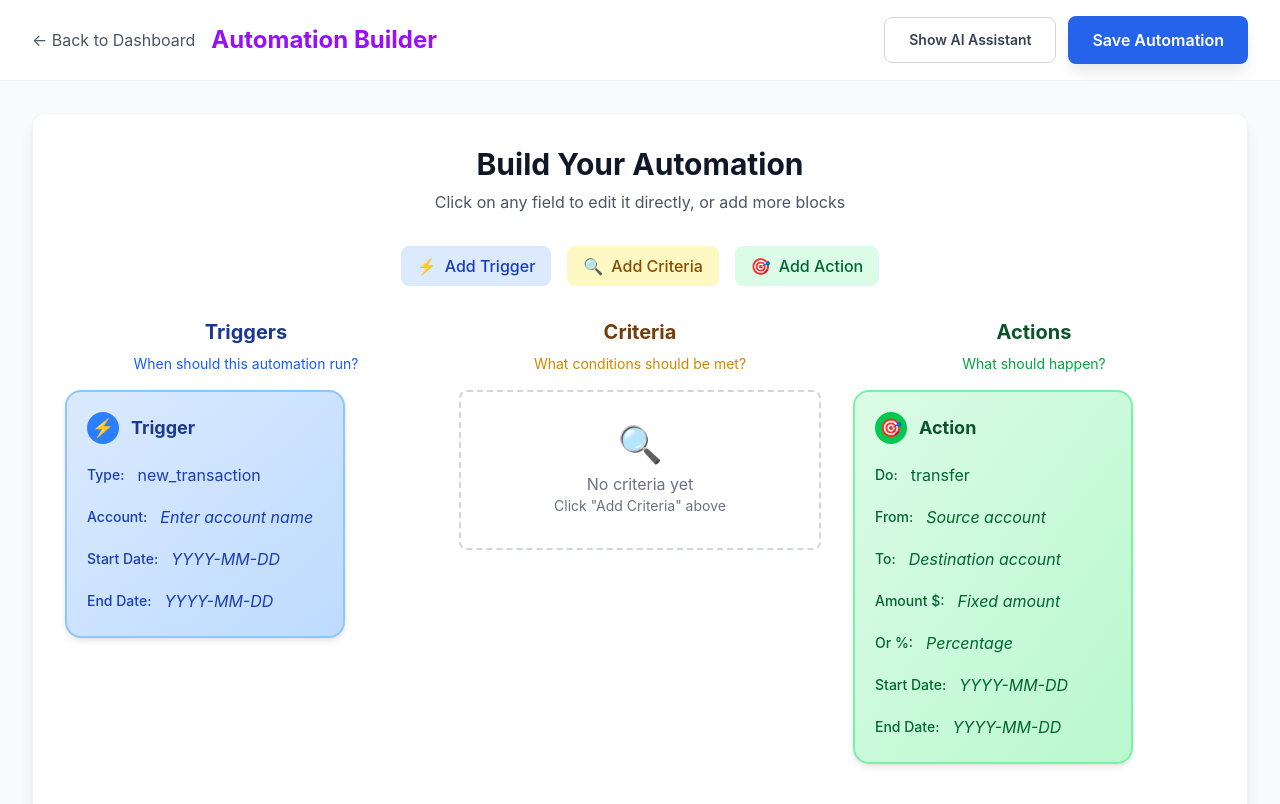
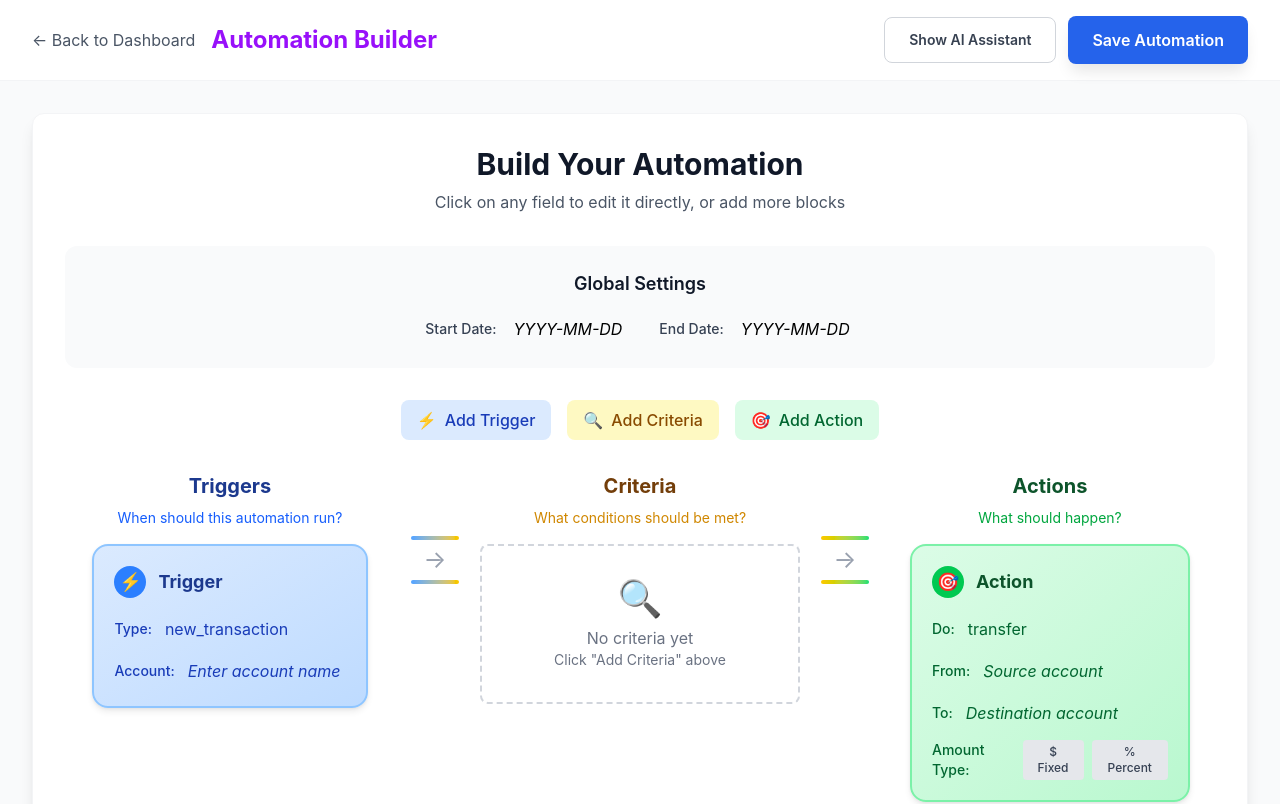
Before and after one commit to Shrey-Varma/fractal-finance, a Next.js app: page /create-automation in a window 1280 px wide. Shown: the top 804 px of the page. Built offline with nearby package versions, Linux system fonts and the light colour scheme.

Commit message:
minor fixes

```diff
--- a/src/app/create-automation/page.tsx
+++ b/src/app/create-automation/page.tsx
@@ -59,6 +59,8 @@ interface AutomationRule {
   triggers: TriggerBlock[];
   criteria: CriteriaBlock[];
   actions: ActionBlock[];
+  tracking_start_date?: string;
+  tracking_end_date?: string;
 }
 
 interface Message {
@@ -90,7 +92,9 @@ export default function CreateAutomationPage() {
       setCurrentRule({
         triggers: [{ id: '1', type: 'new_transaction', account: '' }],
         criteria: [],
-        actions: [{ id: '1', type: 'transfer' }]
+        actions: [{ id: '1', type: 'transfer' }],
+        tracking_start_date: '',
+        tracking_end_date: ''
       });
     }
   }, []);
@@ -125,19 +129,63 @@ export default function CreateAutomationPage() {
           threshold: node.config?.threshold
         });
       } else if (node.type === 'condition') {
-        criteria.push({
+        // Check if this condition has multiple condition types and split them
+        const baseCondition = {
           id: node.id,
           name: node.name,
+          account: node.config?.account,
+          tracking_start_date: node.config?.tracking_start_date,
+          tracking_end_date: node.config?.tracking_end_date,
+          timeWindow: node.config?.timeWindow
+        };
+
+        const hasAmount = node.config?.amount !== undefined && node.config?.operator;
+        const hasMerchant = node.config?.merchant;
+        const hasCategory = node.config?.category;
+        const conditionType = node.config?.conditionType;
+
+        // If we have a merchant/category filter AND amount/operator, split into two criteria
+        if ((hasMerchant || hasCategory) && hasAmount && conditionType !== 'amount_range') {
+          // Add merchant/category filter
+          if (hasMerchant) {
+            criteria.push({
+              ...baseCondition,
+              id: `${node.id}-merchant`,
+              name: `${node.name || 'Condition'} - Merchant Filter`,
+              conditionType: 'merchant_filter',
+              merchant: node.config?.merchant
+            });
+          }
+          if (hasCategory) {
+            criteria.push({
+              ...baseCondition,
+              id: `${node.id}-category`,
+              name: `${node.name || 'Condition'} - Category Filter`,
+              conditionType: 'category_filter',
+              category: node.config?.category
+            });
+          }
+
+          // Add spending threshold
+          criteria.push({
+            ...baseCondition,
+            id: `${node.id}-threshold`,
+            name: `${node.name || 'Condition'} - Spending Threshold`,
+            conditionType: 'spending_threshold',
+            amount: node.config?.amount,
+            operator: node.config?.operator
+          });
+        } else {
+          // Single condition type
+          criteria.push({
+            ...baseCondition,
             conditionType: node.config?.conditionType,
-          account: node.config?.account,
             merchant: node.config?.merchant,
             category: node.config?.category,
             amount: node.config?.amount,
-          operator: node.config?.operator,
-          tracking_start_date: node.config?.tracking_start_date,
-          tracking_end_date: node.config?.tracking_end_date,
-          timeWindow: node.config?.timeWindow
+            operator: node.config?.operator
           });
+        }
       } else if (node.type === 'action') {
         actions.push({
           id: node.id,
@@ -155,10 +203,25 @@ export default function CreateAutomationPage() {
       }
     });
 
+    // Extract global dates from the first item that has tracking dates
+    let globalStartDate = '';
+    let globalEndDate = '';
+
+    [...triggers, ...criteria, ...actions].forEach(item => {
+      if (item.tracking_start_date && !globalStartDate) {
+        globalStartDate = item.tracking_start_date;
+      }
+      if (item.tracking_end_date && !globalEndDate) {
+        globalEndDate = item.tracking_end_date;
+      }
+    });
+
     return {
       triggers: triggers.length > 0 ? triggers : [{ id: '1', type: 'new_transaction', account: '' }],
       criteria,
-      actions: actions.length > 0 ? actions : [{ id: '1', type: 'transfer' }]
+      actions: actions.length > 0 ? actions : [{ id: '1', type: 'transfer' }],
+      tracking_start_date: globalStartDate,
+      tracking_end_date: globalEndDate
     };
   };
 
@@ -330,32 +393,35 @@ export default function CreateAutomationPage() {
 
   const updateTrigger = (id: string, field: string, value: any) => {
     if (!currentRule || !currentRule.triggers) return;
-    setCurrentRule({
+    const updatedRule = {
       ...currentRule,
       triggers: currentRule.triggers.map(trigger =>
         trigger.id === id ? { ...trigger, [field]: value } : trigger
       )
-    });
+    };
+    setCurrentRule(syncGlobalDates(updatedRule));
   };
 
   const updateCriteria = (id: string, field: string, value: any) => {
     if (!currentRule || !currentRule.criteria) return;
-    setCurrentRule({
+    const updatedRule = {
       ...currentRule,
       criteria: currentRule.criteria.map(criteria =>
         criteria.id === id ? { ...criteria, [field]: value } : criteria
       )
-    });
+    };
+    setCurrentRule(syncGlobalDates(updatedRule));
   };
 
   const updateAction = (id: string, field: string, value: any) => {
     if (!currentRule || !currentRule.actions) return;
-    setCurrentRule({
+    const updatedRule = {
       ...currentRule,
       actions: currentRule.actions.map(action =>
         action.id === id ? { ...action, [field]: value } : action
       )
-    });
+    };
+    setCurrentRule(syncGlobalDates(updatedRule));
   };
 
   const deleteTrigger = (id: string) => {
@@ -380,6 +446,41 @@ export default function CreateAutomationPage() {
       ...currentRule,
       actions: currentRule.actions.filter(action => action.id !== id)
     });
+  };
+
+  const updateGlobalField = (field: string, value: any) => {
+    if (!currentRule) return;
+    setCurrentRule({
+      ...currentRule,
+      [field]: value
+    });
+  };
+
+  const syncGlobalDates = (rule: AutomationRule) => {
+    // Extract earliest start date and latest end date from all blocks
+    const allItems = [...(rule.triggers || []), ...(rule.criteria || []), ...(rule.actions || [])];
+
+    let earliestStart = '';
+    let latestEnd = '';
+
+    allItems.forEach(item => {
+      if (item.tracking_start_date) {
+        if (!earliestStart || item.tracking_start_date < earliestStart) {
+          earliestStart = item.tracking_start_date;
+        }
+      }
+      if (item.tracking_end_date) {
+        if (!latestEnd || item.tracking_end_date > latestEnd) {
+          latestEnd = item.tracking_end_date;
+        }
+      }
+    });
+
+    return {
+      ...rule,
+      tracking_start_date: earliestStart || rule.tracking_start_date,
+      tracking_end_date: latestEnd || rule.tracking_end_date
+    };
   };
 
   const EditableField = ({
@@ -567,23 +668,7 @@ export default function CreateAutomationPage() {
           </>
         )}
 
-        <div className="flex items-center">
-          <span className="text-sm font-medium mr-2">Start Date:</span>
-          <EditableField
-            value={trigger.tracking_start_date}
-            onSave={(value) => updateTrigger(trigger.id, 'tracking_start_date', value)}
-            placeholder="YYYY-MM-DD"
-          />
-        </div>
 
-        <div className="flex items-center">
-          <span className="text-sm font-medium mr-2">End Date:</span>
-          <EditableField
-            value={trigger.tracking_end_date}
-            onSave={(value) => updateTrigger(trigger.id, 'tracking_end_date', value)}
-            placeholder="YYYY-MM-DD"
-          />
-        </div>
       </div>
     </div>
   );
@@ -672,23 +757,7 @@ export default function CreateAutomationPage() {
           />
         </div>
 
-        <div className="flex items-center">
-          <span className="text-sm font-medium mr-2">Start Date:</span>
-          <EditableField
-            value={criteria.tracking_start_date}
-            onSave={(value) => updateCriteria(criteria.id, 'tracking_start_date', value)}
-            placeholder="YYYY-MM-DD"
-          />
-        </div>
 
-        <div className="flex items-center">
-          <span className="text-sm font-medium mr-2">End Date:</span>
-          <EditableField
-            value={criteria.tracking_end_date}
-            onSave={(value) => updateCriteria(criteria.id, 'tracking_end_date', value)}
-            placeholder="YYYY-MM-DD"
-          />
-        </div>
       </div>
     </div>
   );
@@ -744,24 +813,64 @@ export default function CreateAutomationPage() {
             </div>
 
             <div className="flex items-center">
+              <span className="text-sm font-medium mr-2">Amount Type:</span>
+              <button
+                onClick={() => {
+                  if (action.amount === undefined) {
+                    // Switch to fixed amount mode
+                    updateAction(action.id, 'percentage', undefined);
+                    updateAction(action.id, 'amount', 0);
+                  }
+                }}
+                className={`px-3 py-1 rounded text-xs font-medium transition-all ${
+                  action.amount !== undefined
+                    ? 'bg-green-500 text-white'
+                    : 'bg-gray-200 text-gray-700 hover:bg-gray-300'
+                }`}
+              >
+                $ Fixed
+              </button>
+              <button
+                onClick={() => {
+                  if (action.percentage === undefined) {
+                    // Switch to percentage mode
+                    updateAction(action.id, 'amount', undefined);
+                    updateAction(action.id, 'percentage', 0);
+                  }
+                }}
+                className={`ml-2 px-3 py-1 rounded text-xs font-medium transition-all ${
+                  action.percentage !== undefined
+                    ? 'bg-green-500 text-white'
+                    : 'bg-gray-200 text-gray-700 hover:bg-gray-300'
+                }`}
+              >
+                % Percent
+              </button>
+            </div>
+
+            {action.amount !== undefined && (
+              <div className="flex items-center">
                 <span className="text-sm font-medium mr-2">Amount $:</span>
                 <EditableField
                   value={action.amount}
                   onSave={(value) => updateAction(action.id, 'amount', value)}
                   type="number"
-                placeholder="Fixed amount"
+                  placeholder="Enter amount"
                 />
               </div>
+            )}
 
+            {action.percentage !== undefined && (
               <div className="flex items-center">
-              <span className="text-sm font-medium mr-2">Or %:</span>
+                <span className="text-sm font-medium mr-2">Percentage %:</span>
                 <EditableField
                   value={action.percentage}
                   onSave={(value) => updateAction(action.id, 'percentage', value)}
                   type="number"
-                placeholder="Percentage"
+                  placeholder="Enter percentage"
                 />
               </div>
+            )}
           </>
         )}
 
@@ -780,23 +889,7 @@ export default function CreateAutomationPage() {
           </>
         )}
 
-        <div className="flex items-center">
-          <span className="text-sm font-medium mr-2">Start Date:</span>
-          <EditableField
-            value={action.tracking_start_date}
-            onSave={(value) => updateAction(action.id, 'tracking_start_date', value)}
-            placeholder="YYYY-MM-DD"
-          />
-        </div>
 
-        <div className="flex items-center">
-          <span className="text-sm font-medium mr-2">End Date:</span>
-          <EditableField
-            value={action.tracking_end_date}
-            onSave={(value) => updateAction(action.id, 'tracking_end_date', value)}
-            placeholder="YYYY-MM-DD"
-          />
-        </div>
 
         {action.type === 'notify' && (
           <div className="flex items-center">
@@ -918,6 +1011,29 @@ export default function CreateAutomationPage() {
               <p className="text-gray-600">Click on any field to edit it directly, or add more blocks</p>
             </div>
 
+            {/* Global Date Fields */}
+            <div className="bg-gray-50 rounded-xl p-6 mb-8">
+              <h3 className="text-lg font-semibold text-gray-900 mb-4 text-center">Global Settings</h3>
+              <div className="flex justify-center space-x-8">
+                <div className="flex items-center">
+                  <span className="text-sm font-medium text-gray-700 mr-3">Start Date:</span>
+                  <EditableField
+                    value={currentRule?.tracking_start_date}
+                    onSave={(value) => updateGlobalField('tracking_start_date', value)}
+                    placeholder="YYYY-MM-DD"
+                  />
+                </div>
+                <div className="flex items-center">
+                  <span className="text-sm font-medium text-gray-700 mr-3">End Date:</span>
+                  <EditableField
+                    value={currentRule?.tracking_end_date}
+                    onSave={(value) => updateGlobalField('tracking_end_date', value)}
+                    placeholder="YYYY-MM-DD"
+                  />
+                </div>
+              </div>
+            </div>
+
             {/* Add Block Buttons */}
             <div className="flex justify-center space-x-4 mb-8">
               <button
@@ -944,53 +1060,77 @@ export default function CreateAutomationPage() {
             </div>
 
             {/* Automation Blocks in Columns */}
-            <div className="grid grid-cols-1 lg:grid-cols-3 gap-8 mb-8">
+            <div className="flex items-start justify-center space-x-4 mb-8 overflow-x-auto">
               {/* Triggers Column */}
-              <div className="space-y-4">
-                <div className="text-center">
+              <div className="flex-1 max-w-sm">
+                <div className="text-center mb-4">
                   <h2 className="text-xl font-bold text-blue-900 mb-2">Triggers</h2>
                   <p className="text-sm text-blue-600">When should this automation run?</p>
                 </div>
+                <div className="flex flex-col items-center space-y-4">
                   {currentRule?.triggers?.map(trigger => renderTriggerBlock(trigger))}
                   {(!currentRule?.triggers || currentRule.triggers.length === 0) && (
-                  <div className="text-center text-gray-500 py-8 border-2 border-dashed border-gray-300 rounded-lg">
+                    <div className="text-center text-gray-500 py-8 border-2 border-dashed border-gray-300 rounded-lg w-full max-w-xs">
                       <span className="text-4xl mb-2 block">⚡</span>
                       <p>No triggers yet</p>
                       <p className="text-sm">Click "Add Trigger" above</p>
                     </div>
                   )}
                 </div>
+              </div>
+
+              {/* Arrow 1 */}
+              <div className="flex items-center justify-center pt-16">
+                <div className="flex flex-col items-center">
+                  <div className="w-12 h-1 bg-gradient-to-r from-blue-400 to-yellow-400 rounded mb-1"></div>
+                  <div className="text-gray-400 text-2xl">→</div>
+                  <div className="w-12 h-1 bg-gradient-to-r from-blue-400 to-yellow-400 rounded mt-1"></div>
+                </div>
+              </div>
 
               {/* Criteria Column */}
-              <div className="space-y-4">
-                <div className="text-center">
+              <div className="flex-1 max-w-sm">
+                <div className="text-center mb-4">
                   <h2 className="text-xl font-bold text-yellow-900 mb-2">Criteria</h2>
                   <p className="text-sm text-yellow-600">What conditions should be met?</p>
                 </div>
+                <div className="flex flex-col items-center space-y-4">
                   {currentRule?.criteria?.map(criteria => renderCriteriaBlock(criteria))}
                   {(!currentRule?.criteria || currentRule.criteria.length === 0) && (
-                  <div className="text-center text-gray-500 py-8 border-2 border-dashed border-gray-300 rounded-lg">
+                    <div className="text-center text-gray-500 py-8 border-2 border-dashed border-gray-300 rounded-lg w-full max-w-xs">
                       <span className="text-4xl mb-2 block">🔍</span>
                       <p>No criteria yet</p>
                       <p className="text-sm">Click "Add Criteria" above</p>
                     </div>
                   )}
                 </div>
+              </div>
+
+              {/* Arrow 2 */}
+              <div className="flex items-center justify-center pt-16">
+                <div className="flex flex-col items-center">
+                  <div className="w-12 h-1 bg-gradient-to-r from-yellow-400 to-green-400 rounded mb-1"></div>
+                  <div className="text-gray-400 text-2xl">→</div>
+                  <div className="w-12 h-1 bg-gradient-to-r from-yellow-400 to-green-400 rounded mt-1"></div>
+                </div>
+              </div>
 
               {/* Actions Column */}
-              <div className="space-y-4">
-                <div className="text-center">
+              <div className="flex-1 max-w-sm">
+                <div className="text-center mb-4">
                   <h2 className="text-xl font-bold text-green-900 mb-2">Actions</h2>
                   <p className="text-sm text-green-600">What should happen?</p>
                 </div>
+                <div className="flex flex-col items-center space-y-4">
                   {currentRule?.actions?.map(action => renderActionBlock(action))}
                   {(!currentRule?.actions || currentRule.actions.length === 0) && (
-                  <div className="text-center text-gray-500 py-8 border-2 border-dashed border-gray-300 rounded-lg">
+                    <div className="text-center text-gray-500 py-8 border-2 border-dashed border-gray-300 rounded-lg w-full max-w-xs">
                       <span className="text-4xl mb-2 block">🎯</span>
                       <p>No actions yet</p>
                       <p className="text-sm">Click "Add Action" above</p>
                     </div>
                   )}
+                </div>
               </div>
             </div>
 
```
Lines whose indentation alone changed are shown as unchanged.
